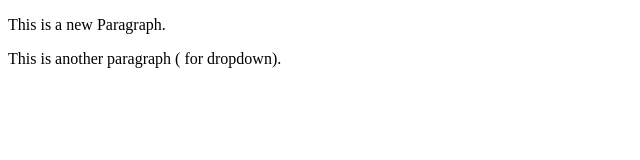
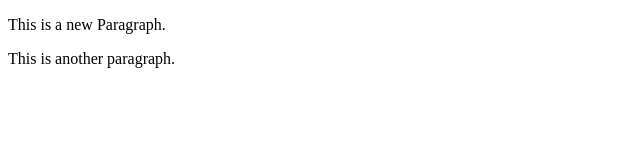
Before and after one commit to 07shivanshu/LocalRepo, a plain HTML site: page index.html in a window 1280 px wide. Shown: the full height of the page, 0-640 px from the left. Drawn offline with Linux system fonts and the light colour scheme.

Commit message:
Reverted back

```diff
--- a/index.html
+++ b/index.html
@@ -7,6 +7,6 @@
 </head>
 <body>
     <p>This is a new Paragraph.</p>
-    <p>This is another paragraph ( for dropdown).</p>
+    <p>This is another paragraph.</p>
 </body>
 </html>
```
